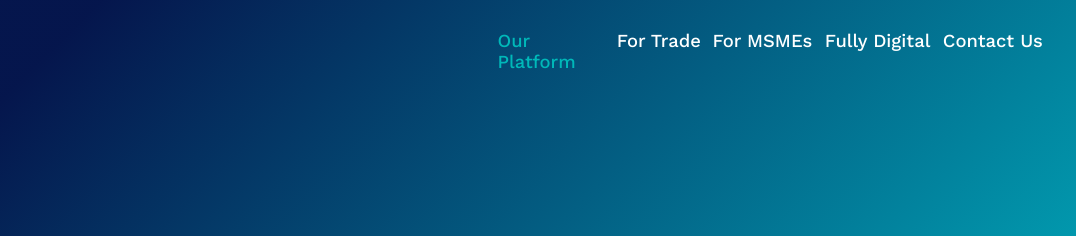
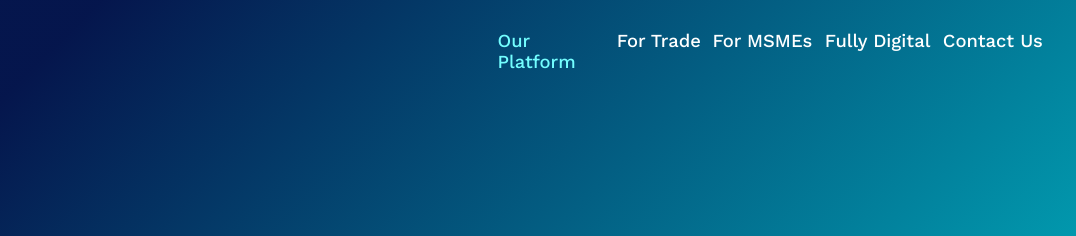
Before and after one commit to richardSDCH/Landing_Page, a plain HTML site: page index.html in a window 1280 px wide. In both pictures the pointer is over the link "Our Platform". Shown: the top 236 px of the page, 204-1280 px from the left. Drawn offline with nearby package versions, Linux system fonts and the light colour scheme.

Commit message:
changed hover color navli

```diff
--- a/resources/css/style.css
+++ b/resources/css/style.css
@@ -79,7 +79,7 @@
 
 .navli a:hover {
     cursor: pointer;
-    color: #00B8B9;
+    color: #73FEFF;
 }
 
 #nav-logo {
```
